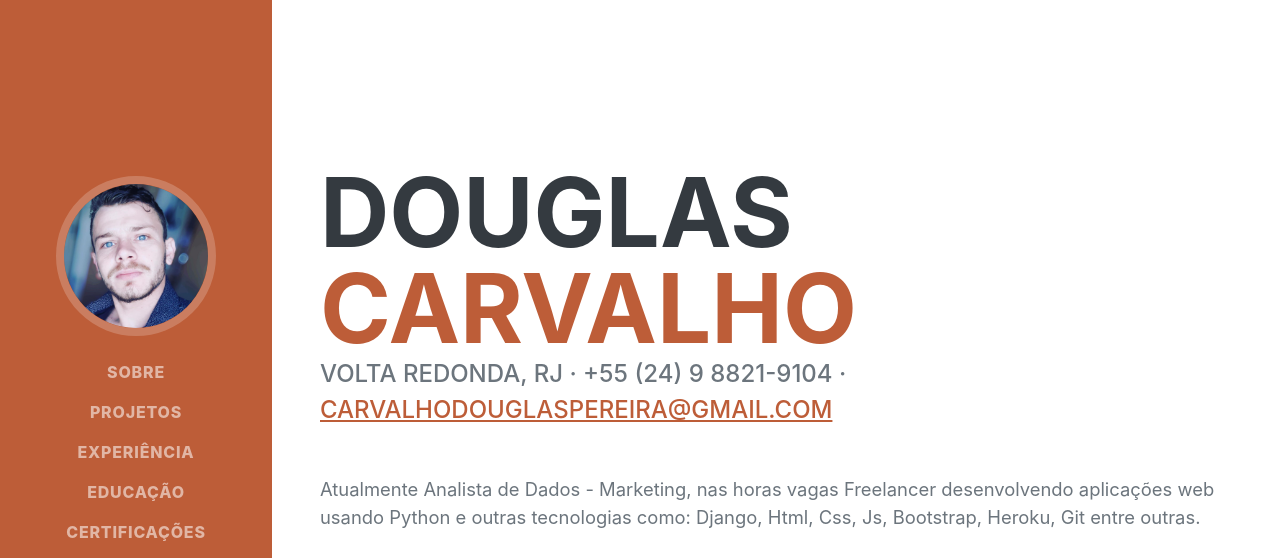
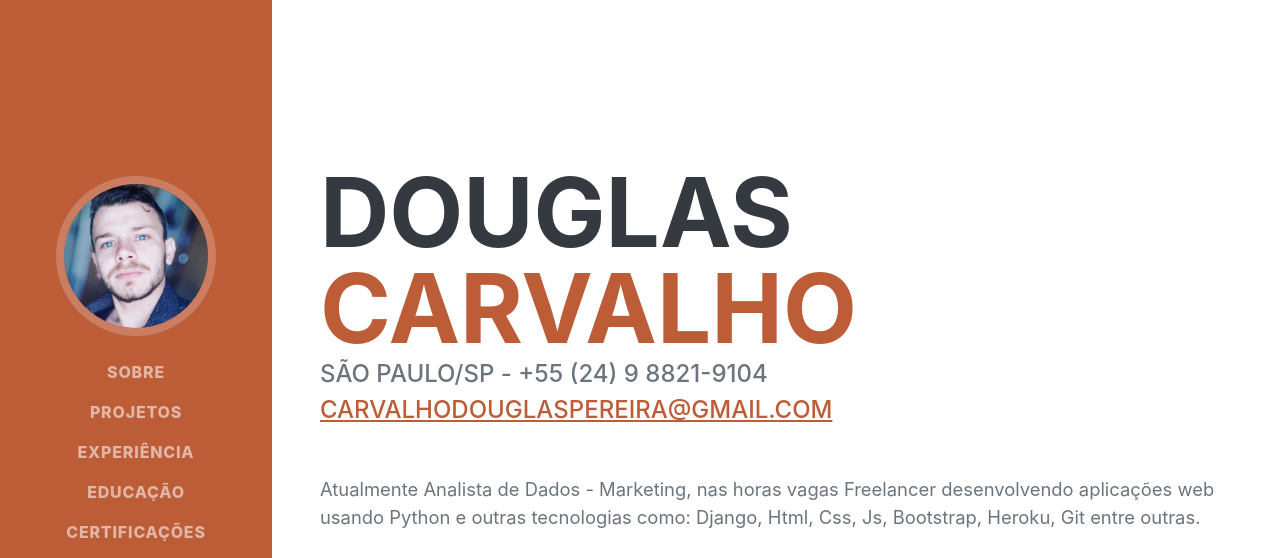
Before and after one commit to DouglasCarvalhoPereira/portifolio, a plain HTML site: page index.html in a window 1280 px wide. Shown: the top 558 px of the page. Drawn offline with nearby package versions, Linux system fonts and the light colour scheme; a web font is replaced by a local one.

Commit message:
Alteração de Endereço

```diff
--- a/index.html
+++ b/index.html
@@ -46,7 +46,7 @@
                         <span class="text-primary">CARVALHO</span>
                     </h1>
                     <div class="subheading mb-5">
-                        Volta Redonda, RJ · +55 (24) 9 8821-9104 ·
+                        São Paulo/SP - +55 (24) 9 8821-9104
                         <a href="mailto:carvalhodouglaspereira@gmail.com">carvalhodouglaspereira@gmail.com</a>
                     </div>
                     <p class="lead mb-5">Atualmente Analista de Dados - Marketing, nas horas vagas Freelancer desenvolvendo aplicações web usando Python e outras tecnologias como: Django, Html, Css, Js, Bootstrap, Heroku, Git entre outras.</p>
```
